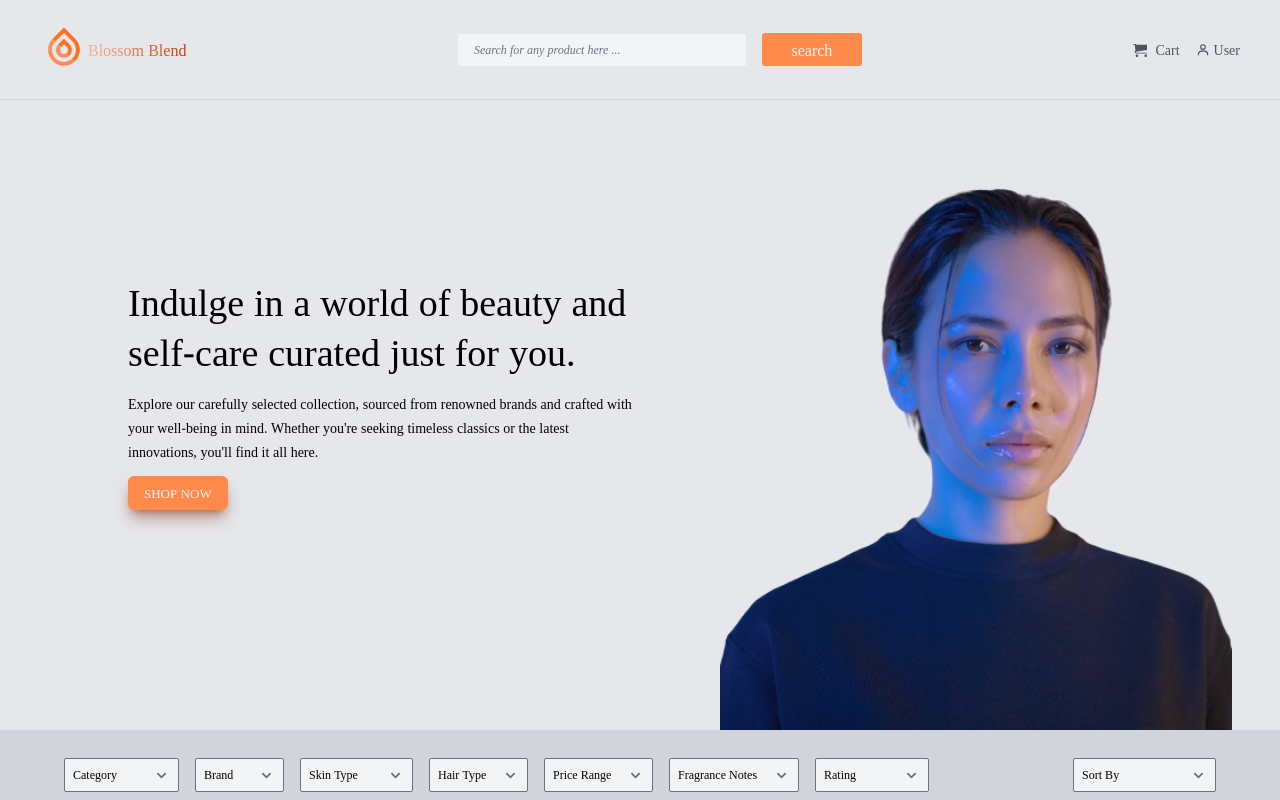
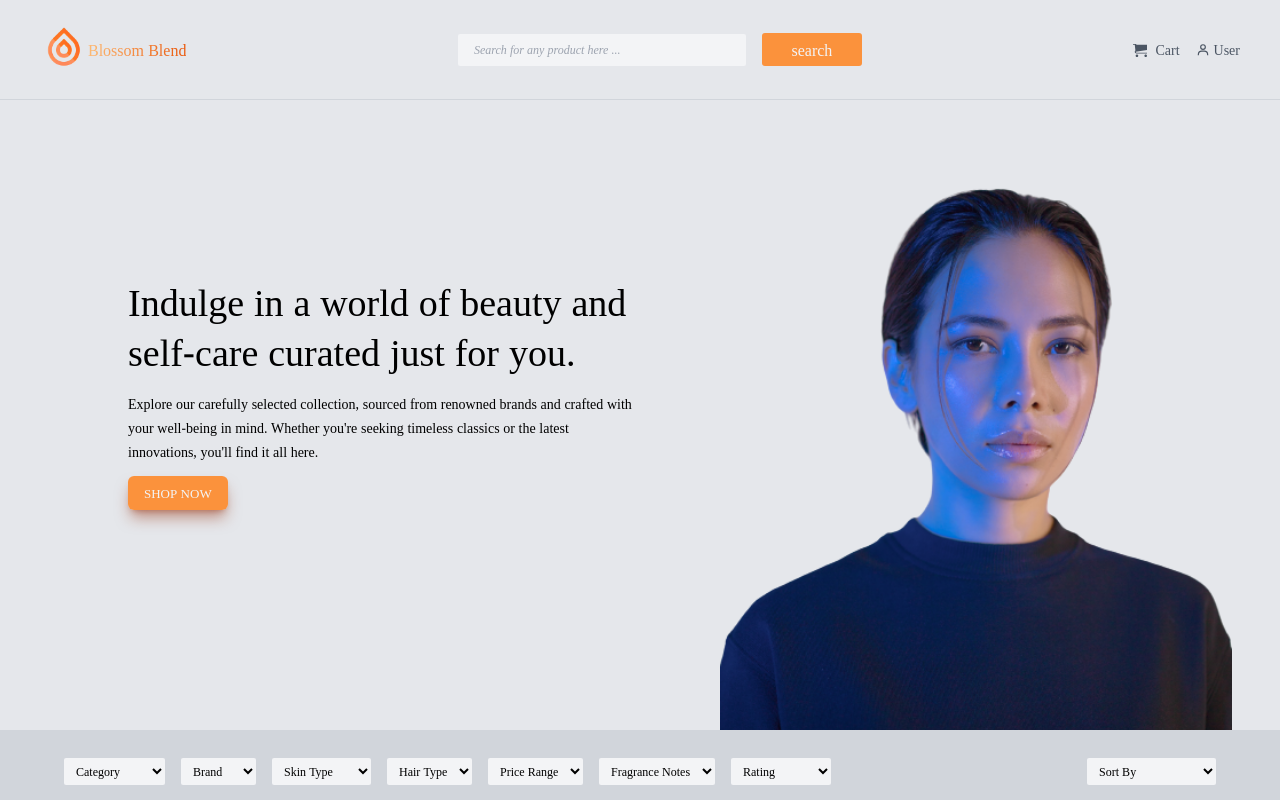
Before and after one commit to official-commandcodes/Blossom-Blend, a React (Vite) app in the folder client/: page / in a window 1280 px wide. Shown: the top 800 px of the page. Built offline with nearby package versions, Linux system fonts and the light colour scheme.

Commit message:
Removed flowbite plugin

```diff
--- a/client/tailwind.config.js
+++ b/client/tailwind.config.js
@@ -31,5 +31,5 @@ export default {
                },
           },
      },
-     plugins: [require('flowbite/plugin')],
+     plugins: [],
 };
```
